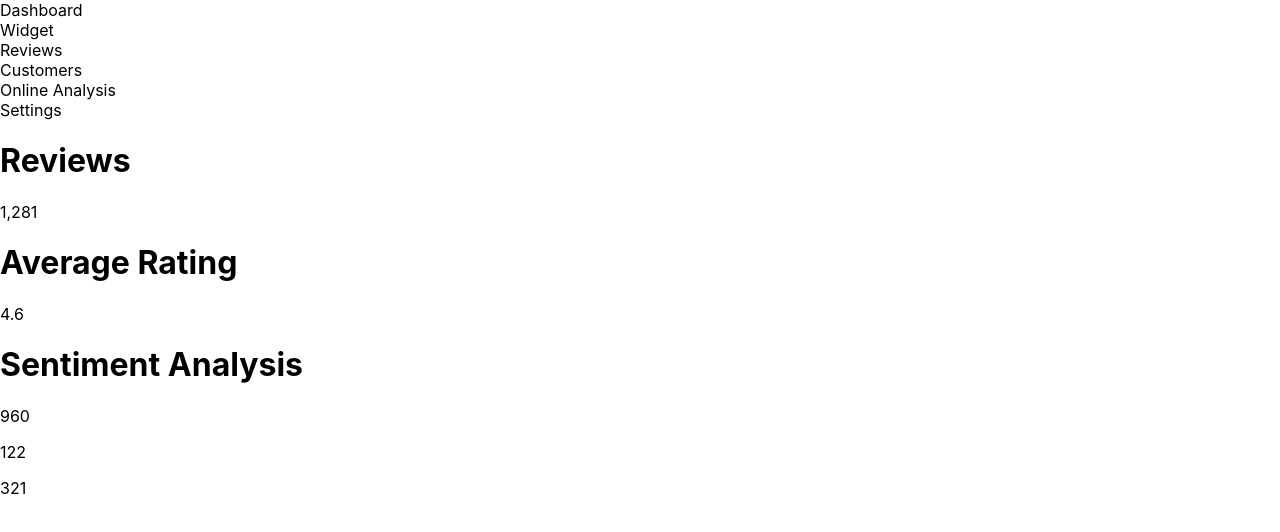
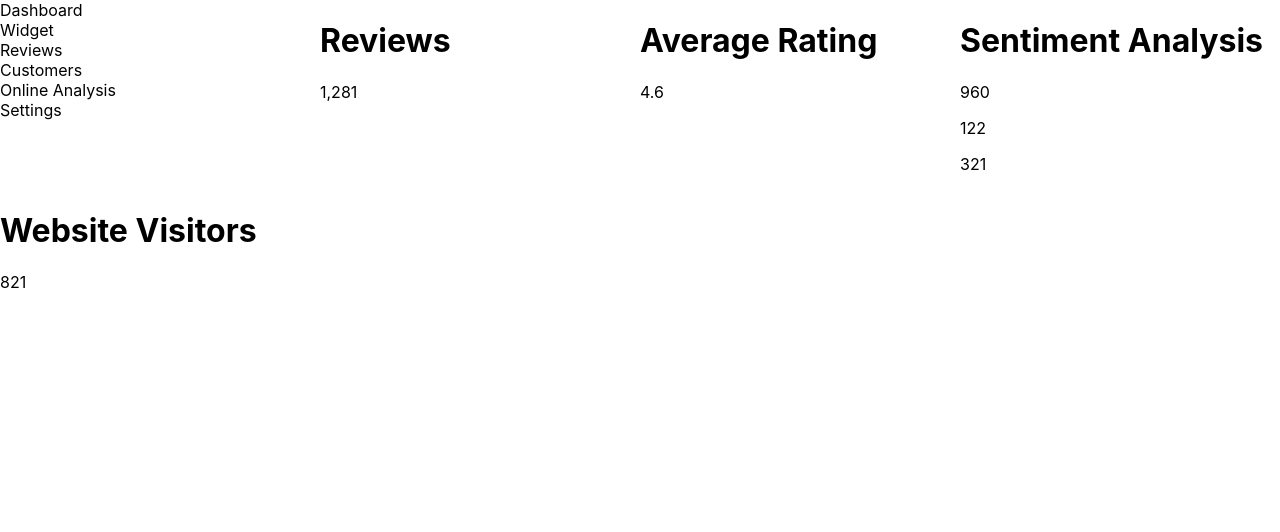
Before and after one commit to saraehutch94/react-dashboard, a React (Create React App) app: page / in a window 1280 px wide. Shown: the top 532 px of the page. Built offline with nearby package versions, Linux system fonts and the light colour scheme.

Commit message:
add initial global styles

```diff
--- a/src/App.css
+++ b/src/App.css
@@ -1,38 +1,9 @@
-.App {
-  text-align: center;
+html {
+  margin: 0;
+  padding: 0;
 }
 
-.App-logo {
-  height: 40vmin;
-  pointer-events: none;
+.app-wrapper {
+  display: grid;
+  grid-template-columns: repeat(4, 1fr);
 }
-
-@media (prefers-reduced-motion: no-preference) {
-  .App-logo {
-    animation: App-logo-spin infinite 20s linear;
-  }
-}
-
-.App-header {
-  background-color: #282c34;
-  min-height: 100vh;
-  display: flex;
-  flex-direction: column;
-  align-items: center;
-  justify-content: center;
-  font-size: calc(10px + 2vmin);
-  color: white;
-}
-
-.App-link {
-  color: #61dafb;
-}
-
-@keyframes App-logo-spin {
-  from {
-    transform: rotate(0deg);
-  }
-  to {
-    transform: rotate(360deg);
-  }
-}
--- a/src/App.js
+++ b/src/App.js
@@ -3,15 +3,17 @@ import Sidebar from "./components/Sidebar";
 import Reviews from "./components/Reviews";
 import Rating from "./components/Rating";
 import Analysis from "./components/Analysis";
+import Visitors from "./components/Visitors";
 
 function App() {
   return (
-    <>
+    <div className="app-wrapper">
       <Sidebar />
       <Reviews />
       <Rating />
       <Analysis />
-    </>
+      <Visitors />
+    </div>
   );
 }
 
--- a/src/components/Analysis.js
+++ b/src/components/Analysis.js
@@ -1,11 +1,11 @@
 function Analysis() {
   return (
-    <>
+    <div>
       <h1>Sentiment Analysis</h1>
       <p>960</p>
       <p>122</p>
       <p>321</p>
-    </>
+    </div>
   );
 }
 
--- a/src/components/Rating.js
+++ b/src/components/Rating.js
@@ -1,9 +1,9 @@
 function Rating() {
   return (
-    <>
+    <div>
       <h1>Average Rating</h1>
       <p>4.6</p>
-    </>
+    </div>
   );
 }
 
--- a/src/components/Reviews.js
+++ b/src/components/Reviews.js
@@ -1,9 +1,9 @@
 function Reviews() {
   return (
-    <>
+    <div>
       <h1>Reviews</h1>
       <p>1,281</p>
-    </>
+    </div>
   );
 }
 
--- a/src/components/Visitors.js
+++ b/src/components/Visitors.js
@@ -1,9 +1,9 @@
 function Visitors() {
   return (
-    <>
+    <div>
       <h1>Website Visitors</h1>
       <p>821</p>
-    </>
+    </div>
   );
 }
 
```
